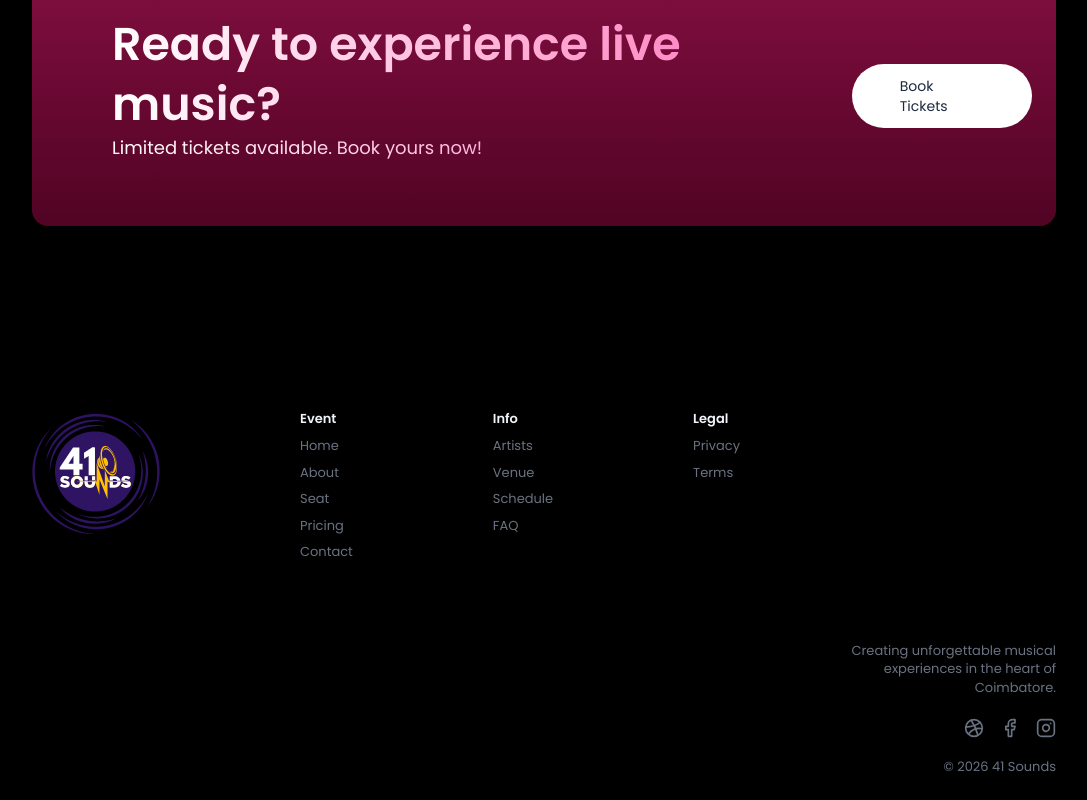
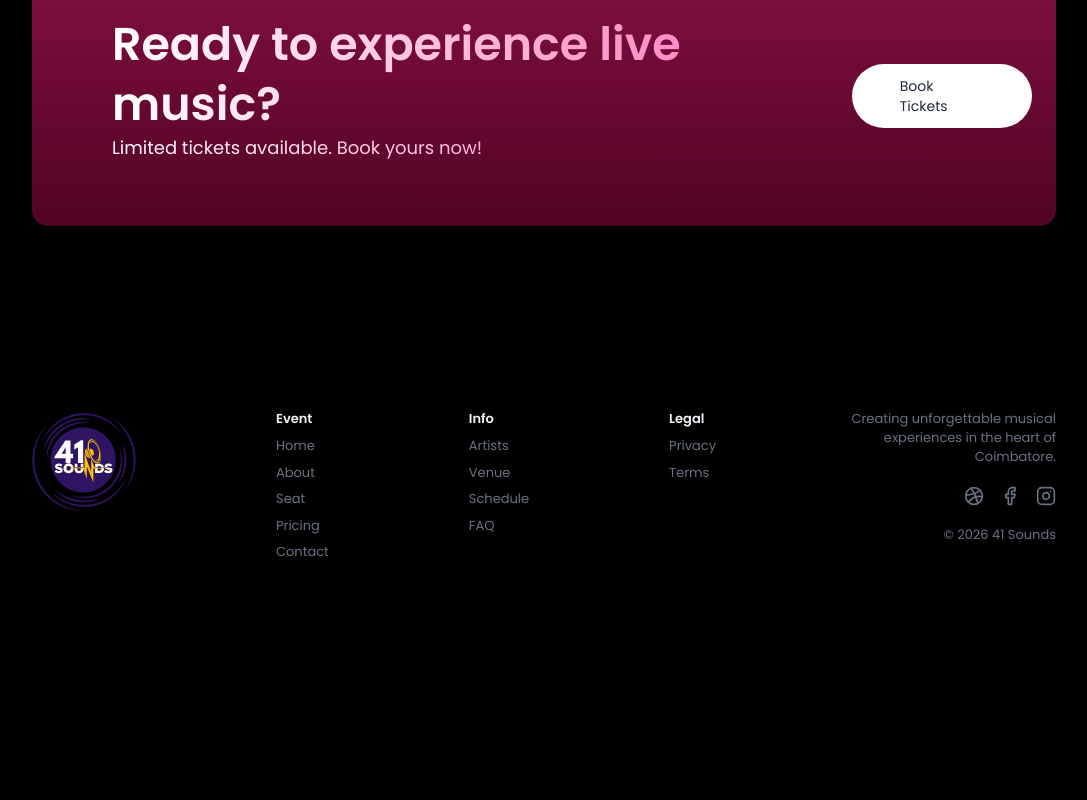
Before and after one commit to SriSitharth/Concert_Booking, a Next.js app: page / in a window 1280 px wide. Shown: the part 6649-7449 px from the top of the page, without its empty margins (96-1183 px from the left). After the commit the page ends 7235 px from the top, so only its background shows below. Built offline with nearby package versions, Linux system fonts and the light colour scheme.

Commit message:
Footer alignment changed

```diff
--- a/components/Footer.tsx
+++ b/components/Footer.tsx
@@ -8,15 +8,15 @@ import { IFooterLink } from "@/types";
 
 export default function Footer() {
     return (
-        <footer className="flex flex-wrap justify-center md:justify-between overflow-hidden gap-10 md:gap-20 mt-40 py-6 px-6 md:px-16 lg:px-24 xl:px-32 text-[13px] text-gray-500 w-full">
-            <motion.div className="flex flex-wrap items-start gap-10 md:gap-35"
+        <footer className="flex flex-wrap justify-center md:justify-between overflow-hidden gap-10 mt-40 py-6 px-6 md:px-16 lg:px-24 xl:px-32 text-[13px] text-gray-500 w-full">
+            <motion.div className="flex flex-wrap items-start gap-8 md:gap-10 lg:gap-20 xl:gap-35"
                 initial={{ x: -150, opacity: 0 }}
                 whileInView={{ x: 0, opacity: 1 }}
                 viewport={{ once: true }}
                 transition={{ type: "spring", stiffness: 280, damping: 70, mass: 1 }}
             >
                 <a href="/">
-                    <Image className="size-32 aspect-square" src="/assets/41logo.svg" alt="concert logo" width={32} height={32} priority />
+                    <Image className="size-26 aspect-square" src="/assets/41logo.svg" alt="concert logo" width={32} height={32} priority />
                 </a>
                 {footerData.map((section, index) => (
                     <div key={index}>
```
